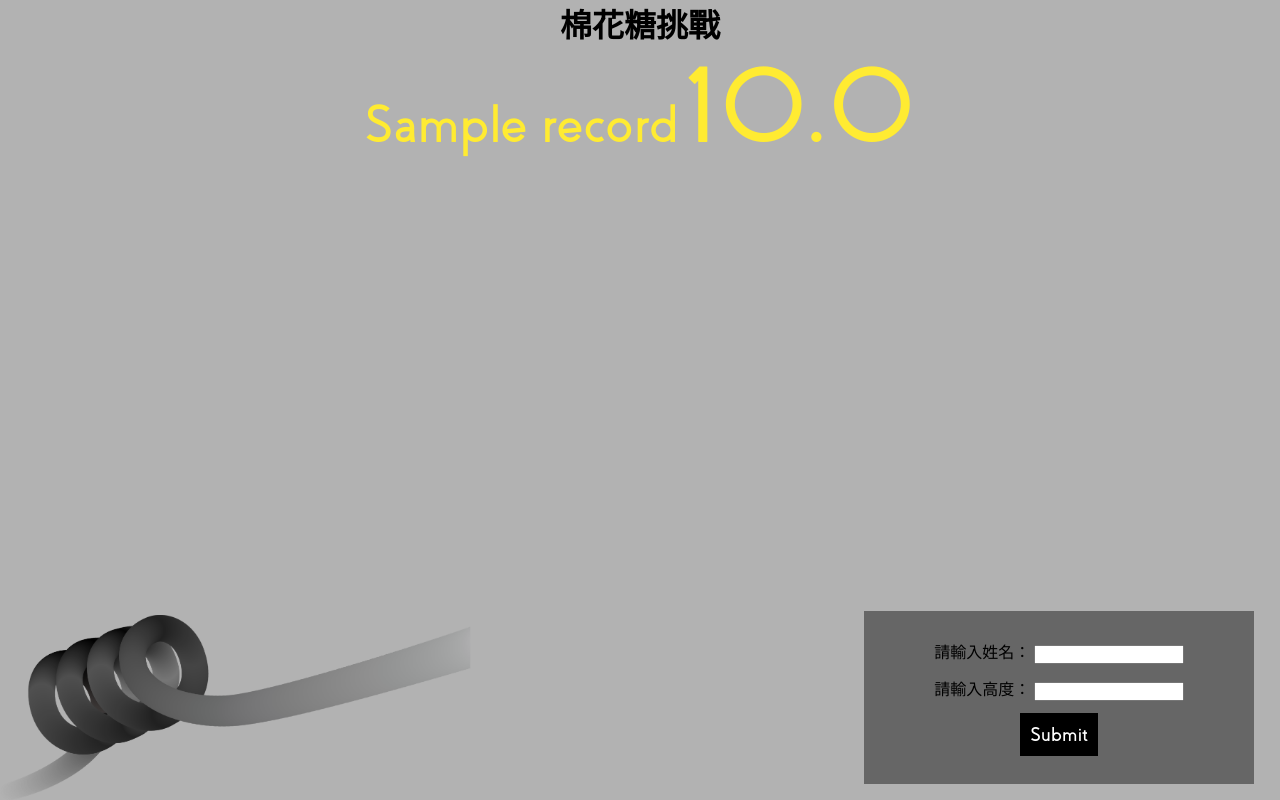
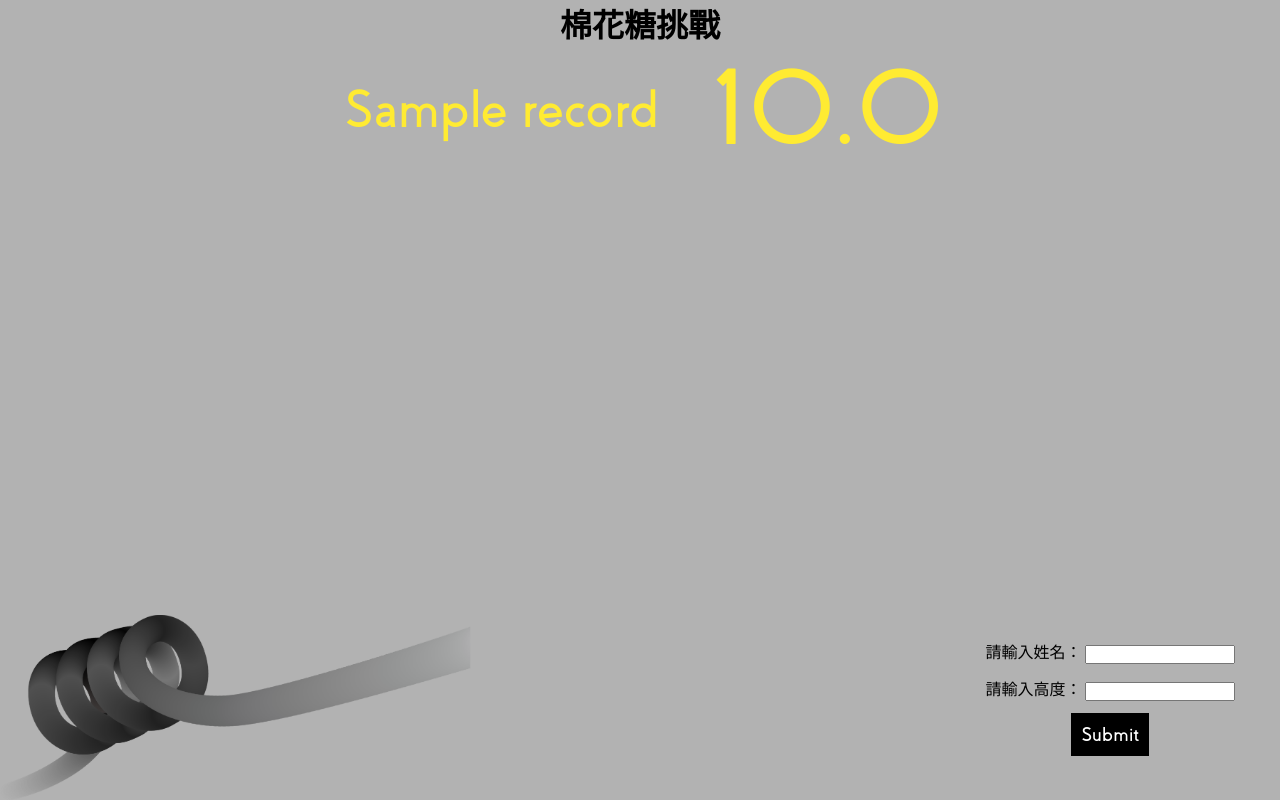
Before and after one commit to ShaoEnChen/miniBoard, a Django app: page / in a window 1280 px wide. Run offline with Django 3.2, Linux system fonts and the light colour scheme; tables that the repository leaves empty hold one stand-in row (values such as "Sample post").

Commit message:
leaderboard done

```diff
--- a/leaders/static/leaderboard/board.css
+++ b/leaders/static/leaderboard/board.css
@@ -15,26 +15,66 @@
 }
 body {
 	background-color: #b2b2b2;
+}
+#title {
 	text-align: center;
 }
 .record {
-	width: 100%;
+	width: 60%;
+	margin-left: 20%;
+}
+.record tr:nth-child(1),
+.record tr:nth-child(2),
+.record tr:nth-child(3) {
 	color: #ffeb32;
 }
+.record tr:nth-child(4),
+.record tr:nth-child(5) {
+	color: #ddd;
+}
+
 .record .rn {
+	text-align: right;
+}
+.record tr:nth-child(1) .rn,
+.record tr:nth-child(2) .rn,
+.record tr:nth-child(3) .rn {
 	font-size: 54px;
 }
+.record tr:nth-child(4) .rn,
+.record tr:nth-child(5) .rn {
+	font-size: 42px;
+}
+
 .record .rh {
+	padding-left: 50px;
+}
+.record tr:nth-child(1) .rh,
+.record tr:nth-child(2) .rh,
+.record tr:nth-child(3) .rh {
 	font-size: 108px;
+}
+.record tr:nth-child(4) .rh,
+.record tr:nth-child(5) .rh {
+	font-size: 88px;
+}
+
+#empty {
+	margin-top: 144px;
+	color: #ffeb32;
+	font-size: 54px;
+	text-align: center;
 }
 
 .form {
 	position: absolute;
-	width: 28%;
+	width: 20%;
 	bottom: 2%;
 	right: 2%;
 	padding: 16px;
-	background-color: #666;
+	background-color: transparent;
+	text-align: center;
+	z-index: -1;
 }
 #add input[type=submit] {
 	padding: 10px;
@@ -52,4 +92,5 @@ body {
 	position: absolute;
 	bottom: 0;
 	left: 0;
+	z-index: -1;
 }
--- a/templates/leaderboard.html
+++ b/templates/leaderboard.html
@@ -9,14 +9,16 @@
 	<body>
 		<h1 id="title">棉花糖挑戰</h1>
 		{% if isEmpty != None %}
+			<table class="record">
 			{% for result in results %}
-				<div class="record">
-					<span class="rn">{{ result.name }}</span>
-					<span class="rh">{{ result.height }}</span>
-				</div>
+				<tr>
+					<td class="rn">{{ result.name }}</td>
+					<td class="rh">{{ result.height }}</td>
+				</tr>
 			{% endfor %}
+			</table>
 		{% else %}
-			<h3>目前沒有人進行棉花糖挑戰喔～</h3>
+			<h3 id="empty">目前沒有人進行棉花糖挑戰喔～</h3>
 		{% endif %}
 		<div class="form">
 			<form action="/add/" method="post" id="add">
@@ -34,6 +36,5 @@
 			</form>
 		</div>
 		<img id="bg" src="{% static "img/bg.png" %}">
-		<script src="{% static "leaderboard/board.js" %}"></script>
 	</body>
 </html>
```
Also changed, not shown: db.sqlite3, leaders/static/leaderboard/board.js (added), 10 other files.
